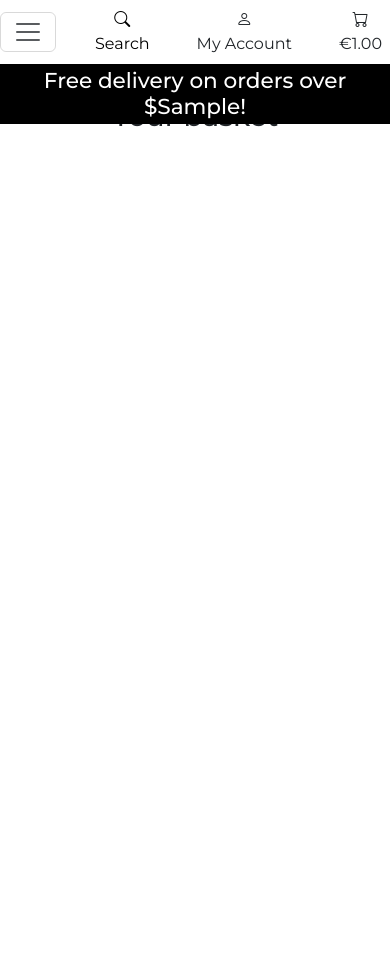
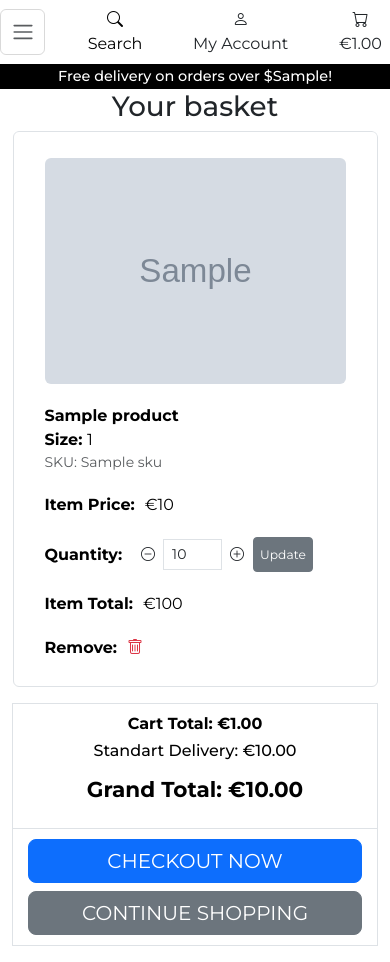
Before and after one commit to OleksiiKova/build_master_shop, a Django app: template cart/templates/cart/cart.html in a window 390 px wide. Before the commit the page ends 127 px from the top, so only its background shows below. Run offline with Django 4.2, Linux system fonts and the light colour scheme; the template is opened without the code that fills it: most values are stand-ins (such as "Sample title", 1, 10 or a date in 2020); grey boxes marked "Sample" are stand-in pictures; some libraries are stand-ins or nearby versions.

Commit message:
Shopping cart refactor

```diff
--- a/build_master/settings.py
+++ b/build_master/settings.py
@@ -28,7 +28,7 @@ BASE_DIR = Path(__file__).resolve().parent.parent
 SECRET_KEY = os.getenv('SECRET_KEY', '')
 
 # SECURITY WARNING: don't run with debug turned on in production!
-DEBUG = 'DEVELOPMENT' in os.environ
+DEBUG = True
 
 ALLOWED_HOSTS = ['8000-oleksiikova-buildmaster-f2krae16o6g.ws.codeinstitute-ide.net',
                  'build-master-shop-84761d123763.herokuapp.com']
--- a/cart/templates/cart/cart.html
+++ b/cart/templates/cart/cart.html
@@ -13,22 +13,24 @@
     <div class="row">
         <div class="col">
             {% if cart_items %}
-            <div class="table-responsive rounded d-none d-md-block">
+            <div class="table-responsive rounded">
                 <table class="table table-sm table-borderless">
-                    <thead class="text-black">
+                    <thead class="">
                         <tr>
-                            <th scope="col">Product Info</th>
-                            <th scope="col"></th>
-                            <th scope="col">Price</th>
-                            <th scope="col">Qty</th>
-                            <th scope="col">Subtotal</th>
+                            <th scope="col" class="col-md-2">Item Info</th>
+                            <th scope="col" class="col-md-3"></th>
+                            <th scope="col" class="col-md-2 text-center">Item Price</th>
+                            <th scope="col" class="col-md-2 text-center">Quantity</th>
+                            <th scope="col" class="col-md-2 text-center">Item Total</th>
+                            <th scope="col" class="col-md-1 text-center">Remove</th>
                         </tr>
                     </thead>
 
                     {% for item in cart_items %}
-                    <tr>
-                        <td class="p-3 w-25">
+                    <tr class="d-flex flex-column d-md-table-row align-items-start border p-3 mb-3 rounded">
+                        <td class="col-md-2">
                             {% if item.product.image %}
+
                             <img class="img-fluid rounded" src="{{ item.product.image.url }}"
                                 alt="{{ item.product.name }}">
                             {% else %}
@@ -36,7 +38,7 @@
                                 alt="{{ item.product.name }}">
                             {% endif %}
                         </td>
-                        <td class="py-3">
+                        <td class="col-md-3">
                             <p class="my-0"><strong>{{ item.product.name }}</strong></p>
                             <p class="my-0">
                                 {% if item.size %}
@@ -46,10 +48,10 @@
                             </p>
                             <p class="my-0 small text-muted">SKU: {{ item.sku }}</p>
                         </td>
-                        <td class="py-3">
+                        <td class="col-md-2 text-center" data-label="Item Price:">
                             <p class="my-0">€{{ item.product.price }}</p>
                         </td>
-                        <td class="py-3 w-25">
+                        <td class="col-md-2 text-center" data-label="Quantity:">
                             <form action="{% url 'adjust_cart' item.sku %}" class="form update-form" method="post">
                                 {% csrf_token %}
                                 <div class="form-group">
@@ -78,20 +80,23 @@
                                     </div>
                                 </div>
                             </form>
-                            <a class="update-link text-info"><small>Update</small></a>
-                            <a class="remove-item text-danger float-right"
-                                id="remove_{{ item.sku}}"><small>Remove</small></a>
+                            <a class="btn btn-sm btn-secondary update-link col-md-12"><small>Update</small></a>
+
                         </td>
-                        <td class="py-3">
+                        <td class="col-md-2 text-center" data-label="Item Total:">
                             <p class="my-0">€{{ item.product.price | calc_subtotal:item.quantity }}</p>
+                        </td>
+                        <td class="col-md-1 text-center" data-label="Remove:">
+                            <a class="remove-item text-danger float-right" id="remove_{{ item.sku}}"><i
+                                    class="bi bi-trash"></i></a>
                         </td>
                     </tr>
                     {% endfor %}
                     <tr>
-                        <td colspan="5" class="pt-5 text-end">
+                        <td colspan="6" class="pt-md-5 text-center text-md-end">
                             <h6><strong>Cart Total: €{{ total_cost|floatformat:2 }}</strong></h6>
                             <h6>Standart Delivery: €{{ delivery_cost|floatformat:2 }}</h6>
-                            <h4 class="mt-4"><strong>Grand Total: €{{ grand_total|floatformat:2 }}</strong></h4>
+                            <h4 class="my-3"><strong>Grand Total: €{{ grand_total|floatformat:2 }}</strong></h4>
                             {% if free_delivery_delta > 0 %}
                             <p class="mb-1 text-danger">
                                 You could get free delivery by spending just <strong>€{{ free_delivery_delta }}</strong>
@@ -101,19 +106,17 @@
                         </td>
                     </tr>
                     <tr>
-                        <td colspan="5" class="text-end">
-                            <a href="{% url 'products' %}" class="btn btn-secondary rounded-0 btn-lg">
-                                <span class="icon">
-                                    <i class="bi bi-chevron-left"></i>
-                                </span>
-                                <span class="text-uppercase">Keep Shopping</span>
-                            </a>
-                            <a href="{% url 'checkout' %}" class="btn btn-primary rounded-0 btn-lg">
-                                <span class="text-uppercase">Secure Checkout</span>
-                                <span class="icon">
-                                    <i class="bi bi-lock-fill"></i>
-                                </span>
-                            </a>
+                        <td colspan="6">
+                            <div class="d-flex flex-column flex-md-row justify-content-between">
+                                <a href="{% url 'products' %}"
+                                    class="btn btn-secondary btn-lg col-12 col-md-4 order-2 order-md-1">
+                                    <span class="text-uppercase">Continue Shopping</span>
+                                </a>
+                                <a href="{% url 'checkout' %}"
+                                    class="btn btn-primary btn-lg col-12 col-md-4 order-1 order-md-2 mb-2 mb-md-0">
+                                    <span class="text-uppercase">Checkout Now</span>
+                                </a>
+                            </div>
                         </td>
                     </tr>
                 </table>
@@ -124,12 +127,11 @@
                 <span class="icon">
                     <i class="bi bi-chevron-left"></i>
                 </span>
-                <span class="text-uppercase">Keep Shoping</span>
+                <span class="text-uppercase">Continue Shopping</span>
             </a>
             {% endif %}
         </div>
     </div>
-
 </div>
 {% endblock %}
 
--- a/home/templates/home/index.html
+++ b/home/templates/home/index.html
@@ -4,10 +4,13 @@
 {% block content %}
 <div class="container h-100">
     <div class="row h-100">
+        <div class="div">
+            <h1>All gear are here!</h1>
+        </div>
         <div class="col-7 col-md-6 my-auto">
             <div class="my-5">
                 <h4>
-                    <a href="{% url 'products' %}" class="shop-now-button btn btn-lg text-uppercase">Shop
+                    <a href="{% url 'products' %}" class="shop-now-button btn btn-primary btn-lg text-uppercase">Shop
                         Now</a>
                 </h4>
             </div>
--- a/static/css/base.css
+++ b/static/css/base.css
@@ -10,20 +10,7 @@ body {
     width: fit-content;
 }
 
-@media (min-width: 992px) {
-    .header-container {
-        padding-top: 148px;
-    }
-}
 
-@media (max-width: 991px) {
-    .header-container {
-        padding-top: 100px;
-    }
-    body {
-        height: calc(100vh - 100px);
-    }
-}
 
 /* Third Level Menu */
 .dropdown-submenu {
@@ -190,3 +177,61 @@ input[name='q']::placeholder {
     border-color: #dc3545;
     border-radius: 0;
 }
+
+
+@media (max-width: 768px) {
+    .table thead {
+        display: none;
+    }
+    .table tr {
+        border: 1px solid #dee2e6;
+        margin-bottom: 15px;
+        padding: 15px;
+    }
+
+    .table td {
+        padding: 10px 15px;
+    }
+    .table td[data-label] {
+        display: flex;
+        align-items: center;
+    }
+
+    .table td[data-label]::before {
+        content: attr(data-label);
+        font-weight: bold;
+        margin-right: 10px;
+        white-space: nowrap;
+    }
+
+}
+
+@media (min-width: 992px) {
+    .header-container {
+        padding-top: 148px;
+    }
+}
+
+@media (max-width: 991px) {
+    .header-container {
+        padding-top: 90px;
+    }
+    body {
+        height: calc(100vh - 90px);
+    }
+    .navbar-toggler {
+        padding: .6rem .6rem;
+        font-size: 1rem;
+    }
+    #delivery-banner h4 {
+        font-size: .9rem;
+    }
+
+    .btn-primary,
+    .btn-secondary {
+        padding: .375rem .375rem;
+    }
+    .increment-qty, .decrement-qty {
+        padding: .25rem .5rem !important;
+    }
+}
--- a/templates/allauth/account/confirm_email_verification_code.html
+++ b/templates/allauth/account/confirm_email_verification_code.html
@@ -5,7 +5,7 @@
 {% translate "Email Verification" %}
 {% endblock head_title %}
 {% block content %}
-<div class="container my-4 allauth-form-inner-content">
+<div class="container col-md-6 my-4 allauth-form-inner-content">
     {% element h1 %}
     {% translate "Enter Email Verification Code" %}
     {% endelement %}
--- a/templates/allauth/account/login.html
+++ b/templates/allauth/account/login.html
@@ -6,10 +6,8 @@
 {% trans "Sign In" %}
 {% endblock head_title %}
 {% block content %}
-<div class="container my-4 allauth-form-inner-content">
-    <hr>
-    <h2 class="logo-font mb-4">{% trans "Sign In" %}</h2>
-    <hr>
+<div class="container col-md-6 my-4 allauth-form-inner-content">
+    <h2 class="mb-4">{% trans "Sign In" %}</h2>
 
     {% get_providers as socialaccount_providers %}
 
--- a/templates/allauth/account/logout.html
+++ b/templates/allauth/account/logout.html
@@ -4,7 +4,7 @@
 {% trans "Sign Out" %}
 {% endblock head_title %}
 {% block content %}
-<div class="container my-4 allauth-form-inner-content">
+<div class="container col-md-6 my-4 allauth-form-inner-content">
     {% element h1 %}
     {% trans "Sign Out" %}
     {% endelement %}
--- a/templates/allauth/account/signup.html
+++ b/templates/allauth/account/signup.html
@@ -4,7 +4,7 @@
 {% trans "Signup" %}
 {% endblock head_title %}
 {% block content %}
-<div class="container my-4 allauth-form-inner-content">
+<div class="container col-md-6 my-4 allauth-form-inner-content">
     <h1>{% trans "Sign Up" %}</h1>
 
     <p>{% blocktrans %}Already have an account? Then please <a href="{{ login_url }}">sign
@@ -17,7 +17,7 @@
         {% if redirect_field_value %}
         <input type="hidden" name="{{ redirect_field_name }}" value="{{ redirect_field_value }}" />
         {% endif %}
-        <a class="btn btn-outline-black rounded-0" href="{% url 'account_login' %}">Back to Login</a>
+        <a class="btn btn-secondary" href="{% url 'account_login' %}">Back to Login</a>
         <button type="submit">{% trans "Sign Up" %}</button>
     </form>
 </div>
--- a/templates/allauth/allauth/layouts/base.html
+++ b/templates/allauth/allauth/layouts/base.html
@@ -16,7 +16,7 @@
     {% endif %}
 </div>
 
-<div class="menu">
+<div class="menu col-md-6">
     <strong>{% trans "Menu:" %}</strong>
     <ul>
         {% if user.is_authenticated %}
```
Also changed, not shown: db.sqlite3.
